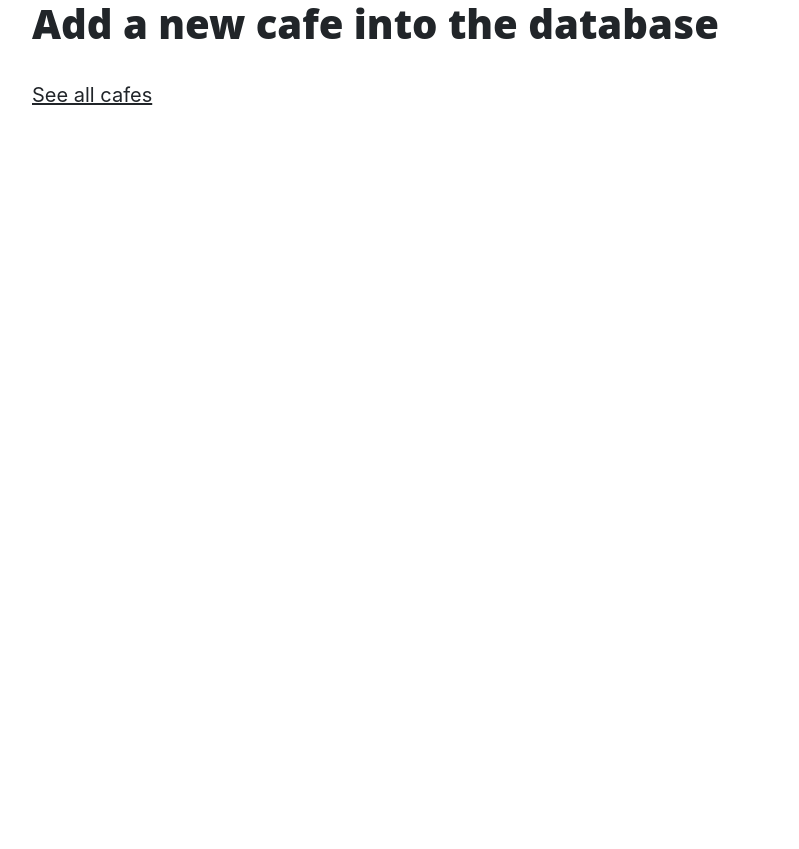
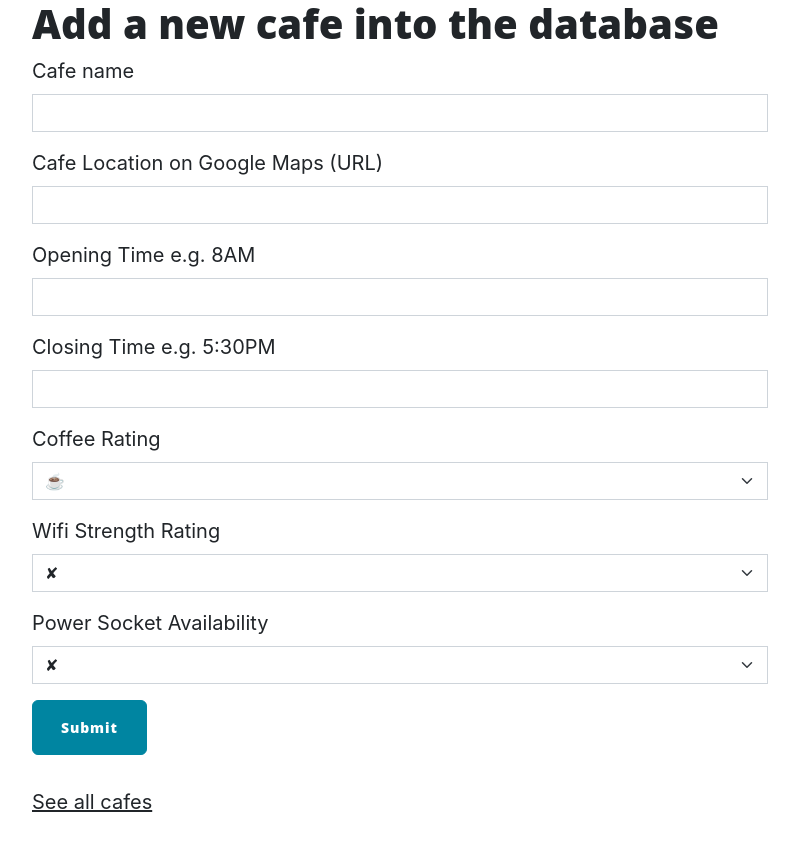
Before and after one commit to ashjorda/100-Days-Of-Code, a Flask app: page /add in a window 1280 px wide. Shown: the whole page, without its empty margins (50-849 px from the left). Before the commit the page ends 105 px from the top, so only its background shows below. Run offline with Flask 3, Linux system fonts and the light colour scheme; some libraries are stand-ins or nearby versions.

Commit message:
feat: Add pre-populated dropdown menus options for Wi-Fi, coffee, electric. ANd disable clientside input validation

```diff
--- a/Day-62-Coffee-WIFI-Project/main.py
+++ b/Day-62-Coffee-WIFI-Project/main.py
@@ -1,8 +1,8 @@
 from flask import Flask, render_template
 from flask_bootstrap import Bootstrap5
 from flask_wtf import FlaskForm
-from wtforms import StringField, SubmitField
-from wtforms.validators import DataRequired
+from wtforms import StringField, SubmitField, SelectField
+from wtforms.validators import DataRequired, URL
 import csv
 
 '''
@@ -25,6 +25,12 @@ Bootstrap5(app)
 
 class CafeForm(FlaskForm):
     cafe = StringField('Cafe name', validators=[DataRequired()])
+    location = StringField('Cafe Location on Google Maps (URL)', validators=[URL(message="Invalid URL")])
+    open_time = StringField('Opening Time e.g. 8AM', validators=[DataRequired()])
+    close_time = StringField('Closing Time e.g. 5:30PM', validators=[DataRequired()])
+    coffee_rating = SelectField('Coffee Rating', choices=[('1', '☕️'), ('2', '☕️☕️'), ('3', '☕️☕️☕️'), ('4', '☕️☕️☕️☕️'), ('5', '☕️☕️☕️☕️☕️')], validators=[DataRequired()])
+    wifi_strength = SelectField('Wifi Strength Rating', choices=[('0', '✘'), ('1', '💪'), ('2', '💪💪'), ('3', '💪💪💪'), ('4', '💪💪💪💪'), ('5', '💪💪💪💪💪')], validators=[DataRequired()])
+    power_socket = SelectField('Power Socket Availability', choices=[('0', '✘'), ('1', '🔌'), ('2', '🔌🔌'), ('3', '🔌🔌🔌'), ('4', '🔌🔌🔌🔌'), ('5', '🔌🔌🔌🔌')], validators=[DataRequired()])
     submit = SubmitField('Submit')
 
 # Exercise:
@@ -64,4 +70,4 @@ def cafes():
 
 
 if __name__ == '__main__':
-    app.run(debug=True)
+    app.run(debug=True, port=8001)
--- a/Day-62-Coffee-WIFI-Project/templates/add.html
+++ b/Day-62-Coffee-WIFI-Project/templates/add.html
@@ -1,5 +1,5 @@
 {% extends 'base.html' %}
-<!--Don't forget your import here-->
+{% from 'bootstrap5/form.html' import render_form %}
 {% block title %}Add A New Cafe{% endblock %}
 
 {% block content %}
@@ -8,8 +8,8 @@
     <div class="col-sm-12 col-md-8">
 
       <h1>Add a new cafe into the database</h1>
-
-      <!-- This is where your WTForm will go -->
+      {{ form.csrf_token() }}
+      {{ render_form(form, novalidate=True) }}
 
 	  <p class="space-above"><a href="#">See all cafes</a></p>
 
```
